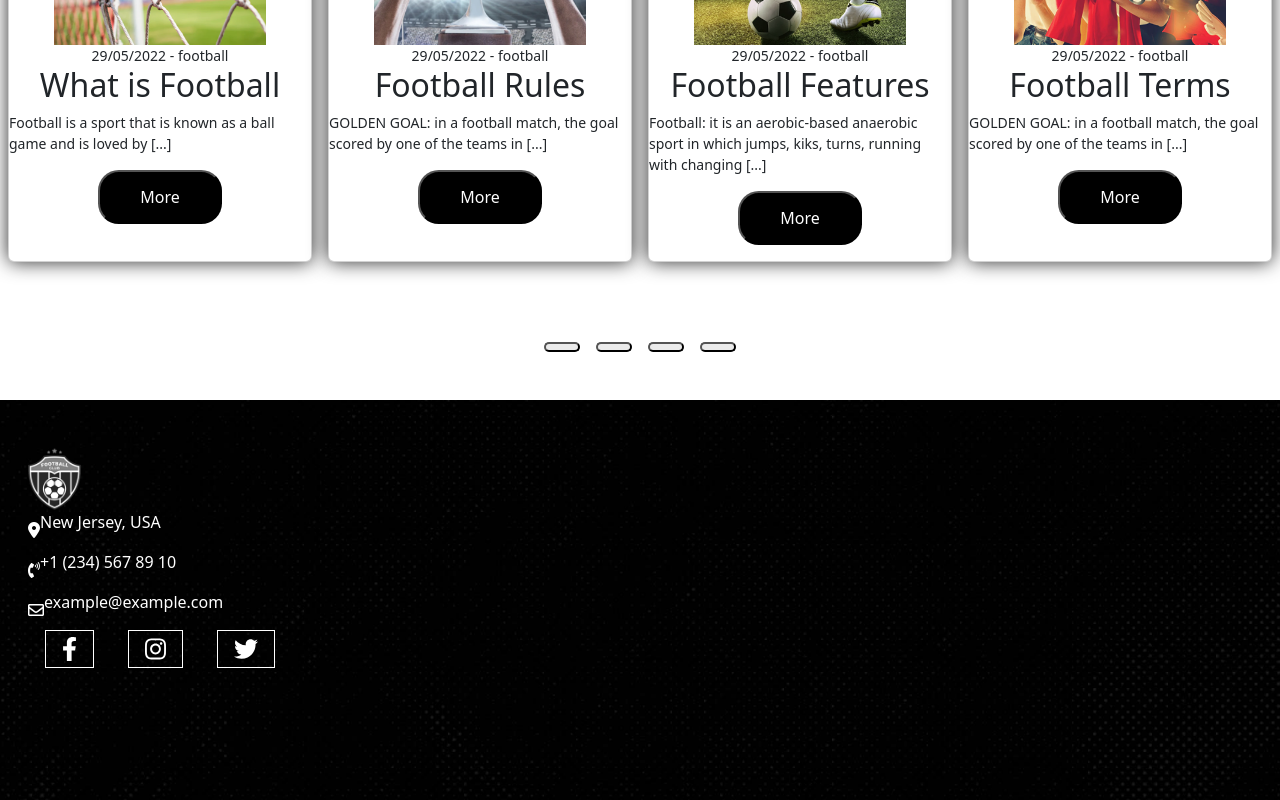
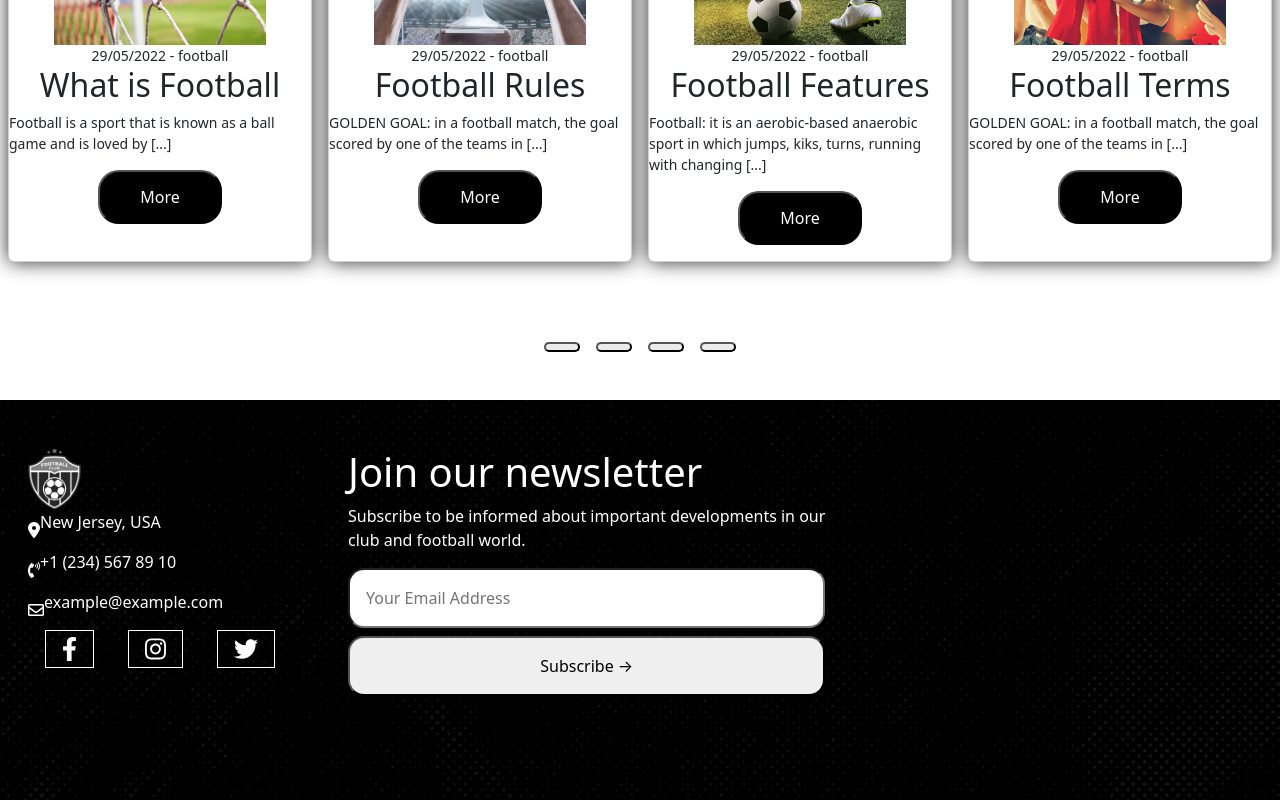
Before and after one commit to AlessioAbbati/proj-html-vuejs, a Vue app: page / in a window 1280 px wide. Shown: the part 3194-3994 px from the top of the page. Built offline with nearby package versions, Linux system fonts and the light colour scheme.

Commit message:
add footer input

```diff
--- a/src/components/AppFooter.vue
+++ b/src/components/AppFooter.vue
@@ -37,8 +37,11 @@
                 </div>
             </div>
             <div class="col-md-5">
-                <div class="content">
-
+                <div class="content d-flex flex-column ">
+                    <h1>Join our newsletter</h1>
+                    <p>Subscribe to be informed about important developments in our club and football world.</p>
+                    <input type="text" placeholder="Your Email Address">
+                    <button>Subscribe &RightArrow;</button>
                 </div>
             </div>
             <div class="col-md-2">
@@ -83,6 +86,15 @@ footer {
                 padding-inline: 1rem;
             }
         }
+        input {
+            margin-bottom: .5rem;
+            padding: 1rem;
+            border-radius: 1rem;
+        }
+        button {
+            padding: 1rem;
+            border-radius: 1rem;
+        }
     }
 }
 </style>
```
